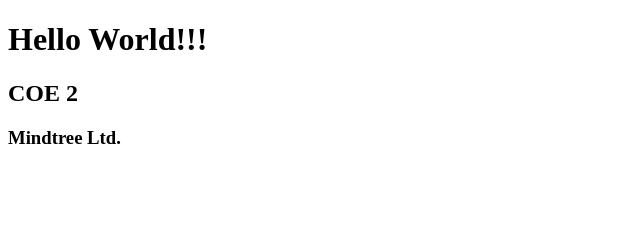
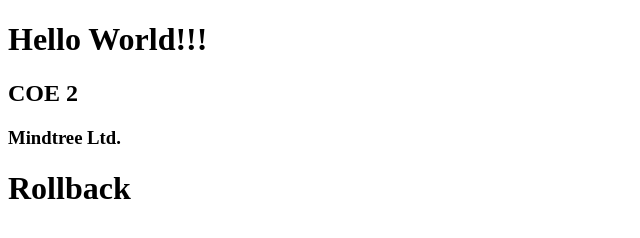
Before and after one commit to sameer-shukur/html, a plain HTML site: page index.html in a window 1280 px wide. Shown: the whole page, without its empty margins (0-640 px from the left). Drawn offline with Linux system fonts and the light colour scheme.

Commit message:
rollback commit

```diff
--- a/index.html
+++ b/index.html
@@ -4,5 +4,6 @@
 <h1>Hello World!!!</h1>
 <h2>COE 2</h2>
 <h3>Mindtree Ltd.</h3>
+<h1>Rollback<h1>
 </body>
 </html>
```
